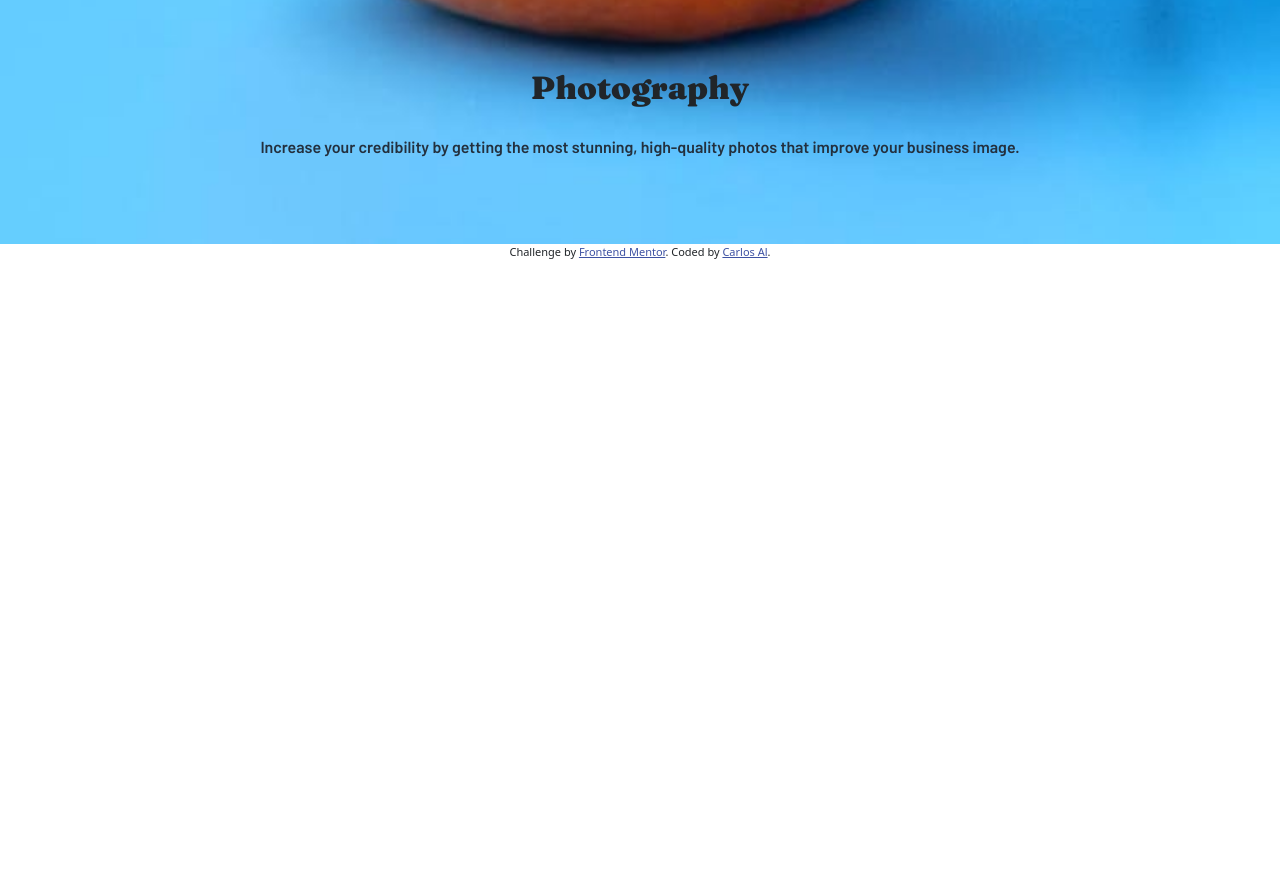
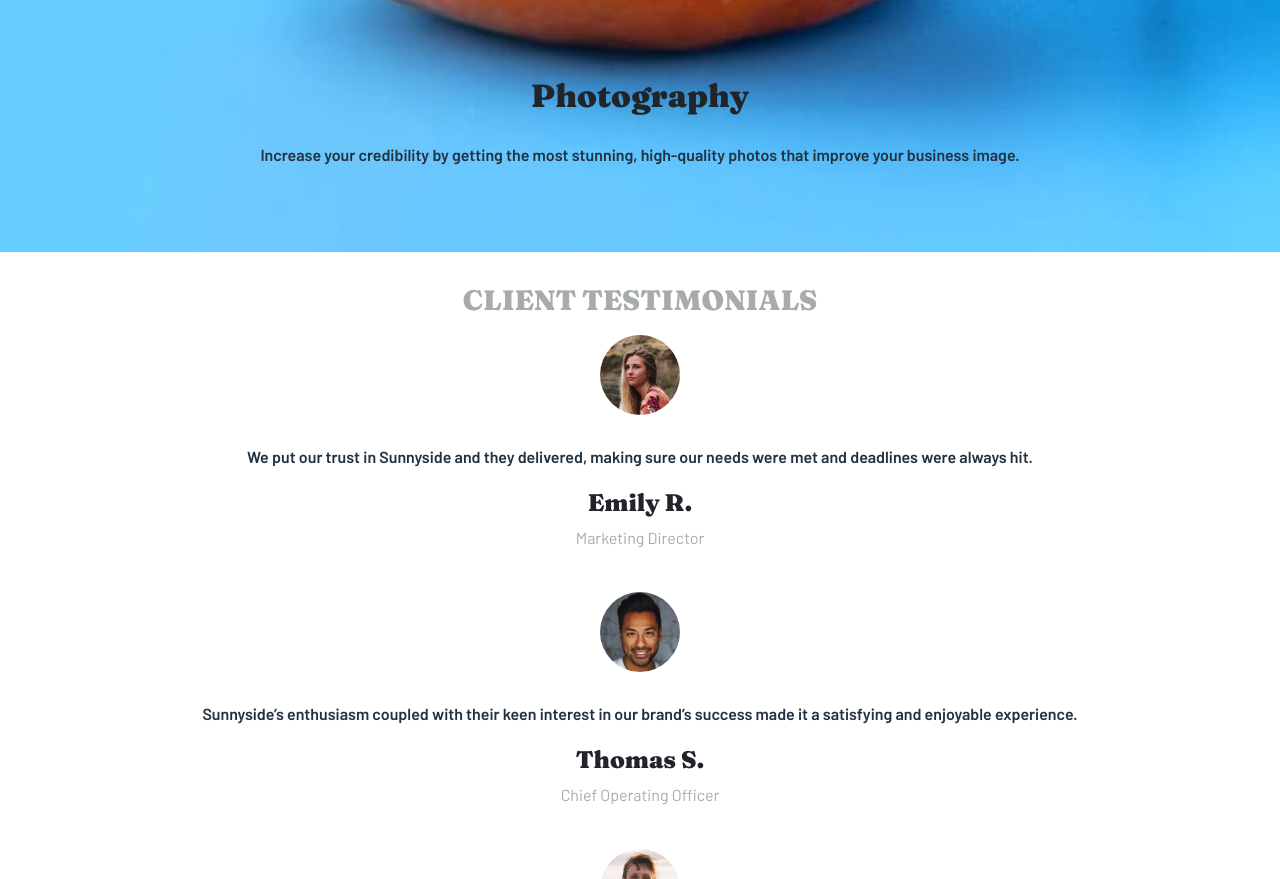
Before and after one commit to crsaele/sunnyside-agency-landing-page-main, a plain HTML site: page index.html in a window 1280 px wide. Shown: the part 2822-3701 px from the top of the page. Before the commit the page ends 3082 px from the top, so only its background shows below. Drawn offline with nearby package versions, Linux system fonts and the light colour scheme.

Commit message:
client testimonial html section and css modifications

```diff
--- a/index.html
+++ b/index.html
@@ -80,6 +80,31 @@
       </div>
     </div>
   </main>
+  <section class="p-3">
+    <div class="container-fluid text-center">
+      <div class="row">
+        <div class="col-12 p-3">
+          <h3>Client testimonials</h3>
+          <img src="images/image-emily.jpg" class="avatar" alt="emily's picture">
+          <p>We put our trust in Sunnyside and they delivered, making sure our needs were met and deadlines were always hit.</p>
+          <h4>Emily R.</h4>
+          <span>Marketing Director</span>
+        </div>
+        <div class="col-12 p-3">
+          <img src="images/image-thomas.jpg" class="avatar" alt="thomas's picture">
+          <p>Sunnyside’s enthusiasm coupled with their keen interest in our brand’s success made it a satisfying and enjoyable experience.</p>
+          <h4>Thomas S.</h4>
+          <span>Chief Operating Officer</span>
+        </div>
+        <div class="col-12 p-3">
+          <img src="images/image-jennie.jpg" class="avatar" alt="jennie's picture">
+          <p>Incredible end result! Our sales increased over 400% when we worked with Sunnyside. Highly recommended!</p>
+          <h4>Jennie F.</h4>
+          <span>Business Owner</span>
+        </div>
+      </div>
+    </div>
+  </section>
 
 
   <!-- TEXT-CONTENT2
@@ -91,20 +116,6 @@
   Contact
 
 
-
-  Client testimonials
-
-  We put our trust in Sunnyside and they delivered, making sure our needs were met and deadlines were always hit.
-  Emily R.
-  Marketing Director
-
-  Sunnyside’s enthusiasm coupled with their keen interest in our brand’s success made it a satisfying and enjoyable experience.
-  Thomas S.
-  Chief Operating Officer
-
-  Incredible end result! Our sales increased over 400% when we worked with Sunnyside. Highly recommended!
-  Jennie F.
-  Business Owner
 
   About
   Services
--- a/style.css
+++ b/style.css
@@ -41,13 +41,29 @@ h2 {
     font-size: 2em;
 }
 
+h3 {
+  color: var(--grayishBlue);
+  text-transform: uppercase;
+}
+
+h3, h4 {
+  font-family: var(--fraunces);
+  font-weight: 900;
+}
+
 p {
     font-family: var(--barlow);
+    margin: 20px 0;
     color: var(--veryDarkDesaturatedBlue);
     font-weight: 600;
 }
 
 button {
+  font-family: var(--barlow);
+}
+
+span {
+  color: var(--grayishBlue);
   font-family: var(--barlow);
 }
 
@@ -79,6 +95,12 @@ button {
   padding-top: 280px;
 }
 
+.avatar {
+  border-radius: 50%;
+  width: 80px;
+  margin: 10px 0;
+}
+
 .attribution {
   font-size: 11px;
   text-align: center;
```
